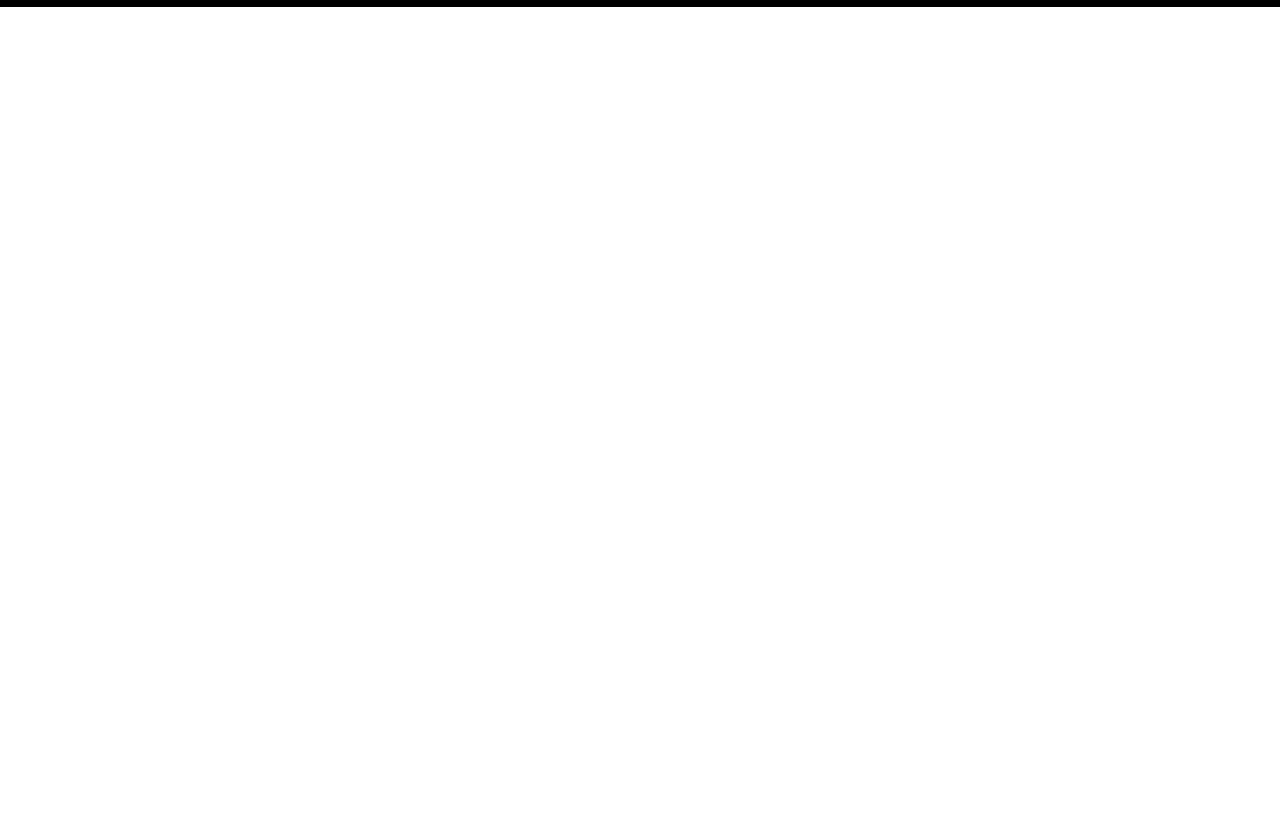
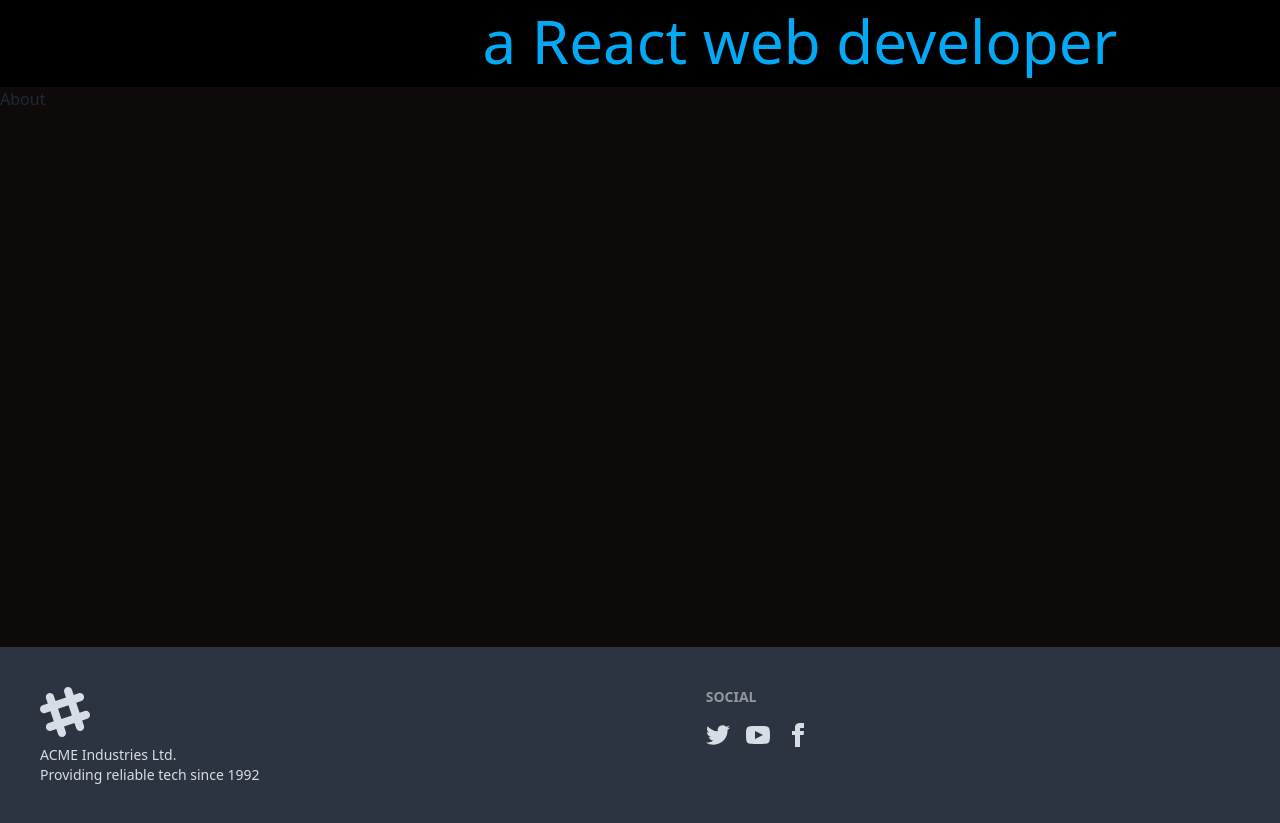
Before and after one commit to anikshajol/anik-portfolio, a React (Vite) app: page / in a window 1280 px wide. Shown: the part 437-1260 px from the top of the page. Before the commit the page ends 800 px from the top, so only its background shows below. Built offline with nearby package versions, Linux system fonts and the light colour scheme.

Commit message:
footer added

```diff
--- a/src/App.jsx
+++ b/src/App.jsx
@@ -1,12 +1,16 @@
 import { Outlet } from "react-router-dom";
 import "./App.css";
 import MainLayouts from "./components/layouts/MainLayouts";
+import Footer from "./pages/Footer";
 
 function App() {
   return (
     <>
       <MainLayouts>
         <Outlet></Outlet>
+        <div>
+          <Footer></Footer>
+        </div>
       </MainLayouts>
     </>
   );
--- a/src/components/Banner/Banner.css
+++ b/src/components/Banner/Banner.css
@@ -1,7 +1,7 @@
 .name {
   display: flex;
   background: #000;
-  min-height: 10vh;
+  min-height: 20vh;
   align-items: center;
   justify-content: center;
 }
--- a/src/components/layouts/MainLayouts.jsx
+++ b/src/components/layouts/MainLayouts.jsx
@@ -8,13 +8,13 @@
       <NavLink to={"/"} className="p-[10px]">
         Home
       </NavLink>
-      <NavLink to={"/about"} className="p-[10px]">
+      <NavLink to={"#about"} className="p-[10px]">
         About Me
       </NavLink>
     </>
   );
   return (
-    <div>
+    <div className="">
       <div className="drawer">
         <input id="my-drawer-3" type="checkbox" className="drawer-toggle" />
         <div className="drawer-content flex flex-col">
--- a/src/pages/About.jsx
+++ b/src/pages/About.jsx
@@ -1,6 +1,6 @@
 const About = () => {
   return (
-    <div>
+    <div className="h-[70vh] bg-[#d6999911]">
       <h2>About</h2>
     </div>
   );
--- /dev/null
+++ b/src/pages/Footer.jsx
@@ -0,0 +1,66 @@
+const Footer = () => {
+  return (
+    <div>
+      <footer className="footer  p-10 bg-neutral text-neutral-content">
+        <aside>
+          <svg
+            width="50"
+            height="50"
+            viewBox="0 0 24 24"
+            xmlns="http://www.w3.org/2000/svg"
+            fillRule="evenodd"
+            clipRule="evenodd"
+            className="fill-current"
+          >
+            <path d="M22.672 15.226l-2.432.811.841 2.515c.33 1.019-.209 2.127-1.23 2.456-1.15.325-2.148-.321-2.463-1.226l-.84-2.518-5.013 1.677.84 2.517c.391 1.203-.434 2.542-1.831 2.542-.88 0-1.601-.564-1.86-1.314l-.842-2.516-2.431.809c-1.135.328-2.145-.317-2.463-1.229-.329-1.018.211-2.127 1.231-2.456l2.432-.809-1.621-4.823-2.432.808c-1.355.384-2.558-.59-2.558-1.839 0-.817.509-1.582 1.327-1.846l2.433-.809-.842-2.515c-.33-1.02.211-2.129 1.232-2.458 1.02-.329 2.13.209 2.461 1.229l.842 2.515 5.011-1.677-.839-2.517c-.403-1.238.484-2.553 1.843-2.553.819 0 1.585.509 1.85 1.326l.841 2.517 2.431-.81c1.02-.33 2.131.211 2.461 1.229.332 1.018-.21 2.126-1.23 2.456l-2.433.809 1.622 4.823 2.433-.809c1.242-.401 2.557.484 2.557 1.838 0 .819-.51 1.583-1.328 1.847m-8.992-6.428l-5.01 1.675 1.619 4.828 5.011-1.674-1.62-4.829z"></path>
+          </svg>
+          <p>
+            ACME Industries Ltd.
+            <br />
+            Providing reliable tech since 1992
+          </p>
+        </aside>
+        <nav>
+          <header className="footer-title">Social</header>
+          <div className="grid grid-flow-col gap-4">
+            <a>
+              <svg
+                xmlns="http://www.w3.org/2000/svg"
+                width="24"
+                height="24"
+                viewBox="0 0 24 24"
+                className="fill-current"
+              >
+                <path d="M24 4.557c-.883.392-1.832.656-2.828.775 1.017-.609 1.798-1.574 2.165-2.724-.951.564-2.005.974-3.127 1.195-.897-.957-2.178-1.555-3.594-1.555-3.179 0-5.515 2.966-4.797 6.045-4.091-.205-7.719-2.165-10.148-5.144-1.29 2.213-.669 5.108 1.523 6.574-.806-.026-1.566-.247-2.229-.616-.054 2.281 1.581 4.415 3.949 4.89-.693.188-1.452.232-2.224.084.626 1.956 2.444 3.379 4.6 3.419-2.07 1.623-4.678 2.348-7.29 2.04 2.179 1.397 4.768 2.212 7.548 2.212 9.142 0 14.307-7.721 13.995-14.646.962-.695 1.797-1.562 2.457-2.549z"></path>
+              </svg>
+            </a>
+            <a>
+              <svg
+                xmlns="http://www.w3.org/2000/svg"
+                width="24"
+                height="24"
+                viewBox="0 0 24 24"
+                className="fill-current"
+              >
+                <path d="M19.615 3.184c-3.604-.246-11.631-.245-15.23 0-3.897.266-4.356 2.62-4.385 8.816.029 6.185.484 8.549 4.385 8.816 3.6.245 11.626.246 15.23 0 3.897-.266 4.356-2.62 4.385-8.816-.029-6.185-.484-8.549-4.385-8.816zm-10.615 12.816v-8l8 3.993-8 4.007z"></path>
+              </svg>
+            </a>
+            <a>
+              <svg
+                xmlns="http://www.w3.org/2000/svg"
+                width="24"
+                height="24"
+                viewBox="0 0 24 24"
+                className="fill-current"
+              >
+                <path d="M9 8h-3v4h3v12h5v-12h3.642l.358-4h-4v-1.667c0-.955.192-1.333 1.115-1.333h2.885v-5h-3.808c-3.596 0-5.192 1.583-5.192 4.615v3.385z"></path>
+              </svg>
+            </a>
+          </div>
+        </nav>
+      </footer>
+    </div>
+  );
+};
+
+export default Footer;
--- a/src/pages/Home.jsx
+++ b/src/pages/Home.jsx
@@ -1,9 +1,11 @@
 import Banner from "../components/Banner/Banner";
+import About from "./About";
 
 const Home = () => {
   return (
     <div>
       <Banner></Banner>
+      <About></About>
     </div>
   );
 };
--- a/src/routes/router.jsx
+++ b/src/routes/router.jsx
@@ -12,10 +12,6 @@
         index: true,
         element: <Home></Home>,
       },
-      {
-        path: "about",
-        element: <About></About>,
-      },
     ],
   },
 ]);
```
